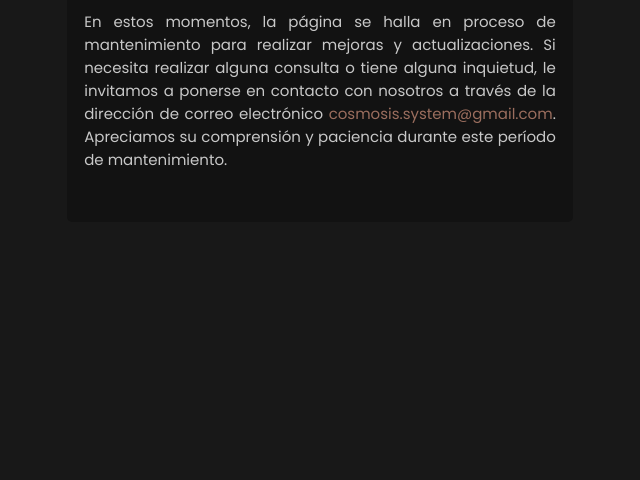
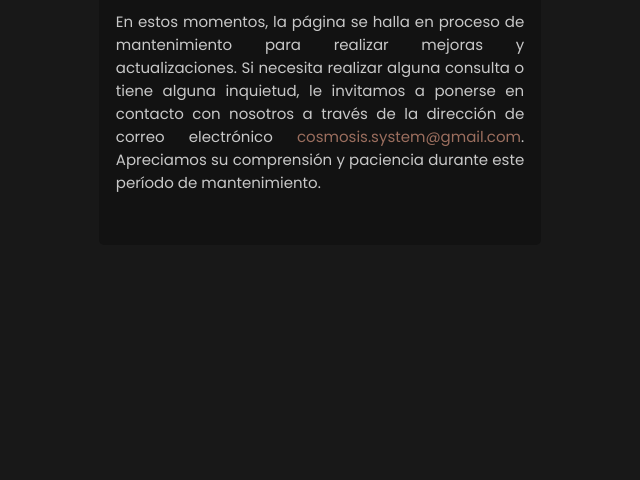
Before and after one commit to Cosmosisx/Prueba-Web, a plain HTML site: page index.html in a window 1280 px wide. Shown: the part 320-800 px from the top of the page, without its empty margins (320-960 px from the left). Drawn offline with nearby package versions, Linux system fonts and the light colour scheme.

Commit message:
Update animacion.css

```diff
--- a/animacion.css
+++ b/animacion.css
@@ -11,7 +11,7 @@ section{
     margin-right: auto;
     margin-top: 250px;
     border-radius: 5px;
-    width: 40%;
+    width: 28%;
 }
 
 .Titulo{
@@ -68,7 +68,7 @@ i{
         margin-right: auto;
         margin-top: 250px;
         border-radius: 5px;
-        width: 40%;
+        width: 35%;
     }
 
     .Titulo{
@@ -239,7 +239,7 @@ i{
         display: block;
         margin-left: auto;
         margin-right: auto;
-        margin-top: 200px;
+        margin-top: 120px;
         border-radius: 5px;
         width: 95%;
     }
```
